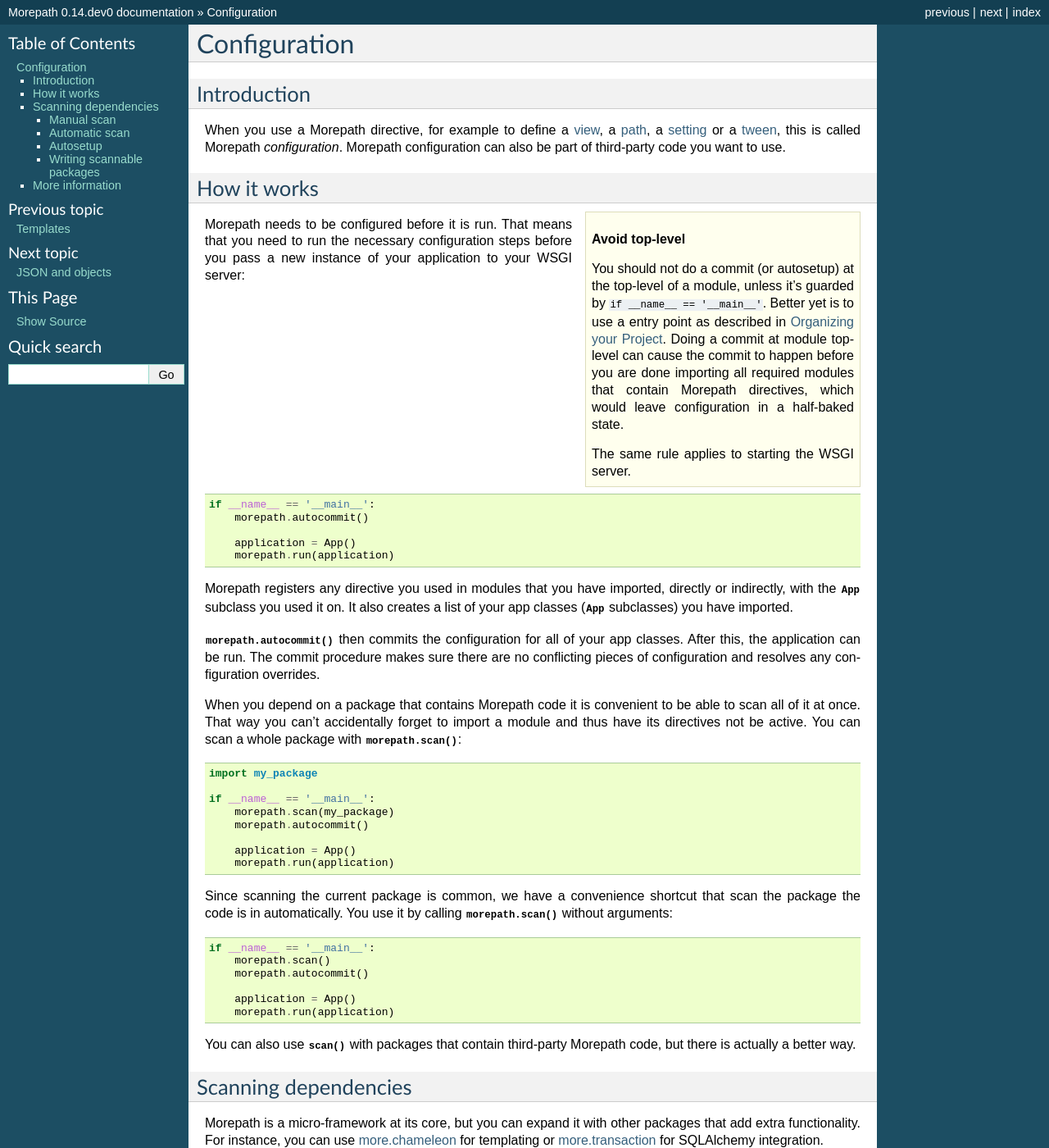
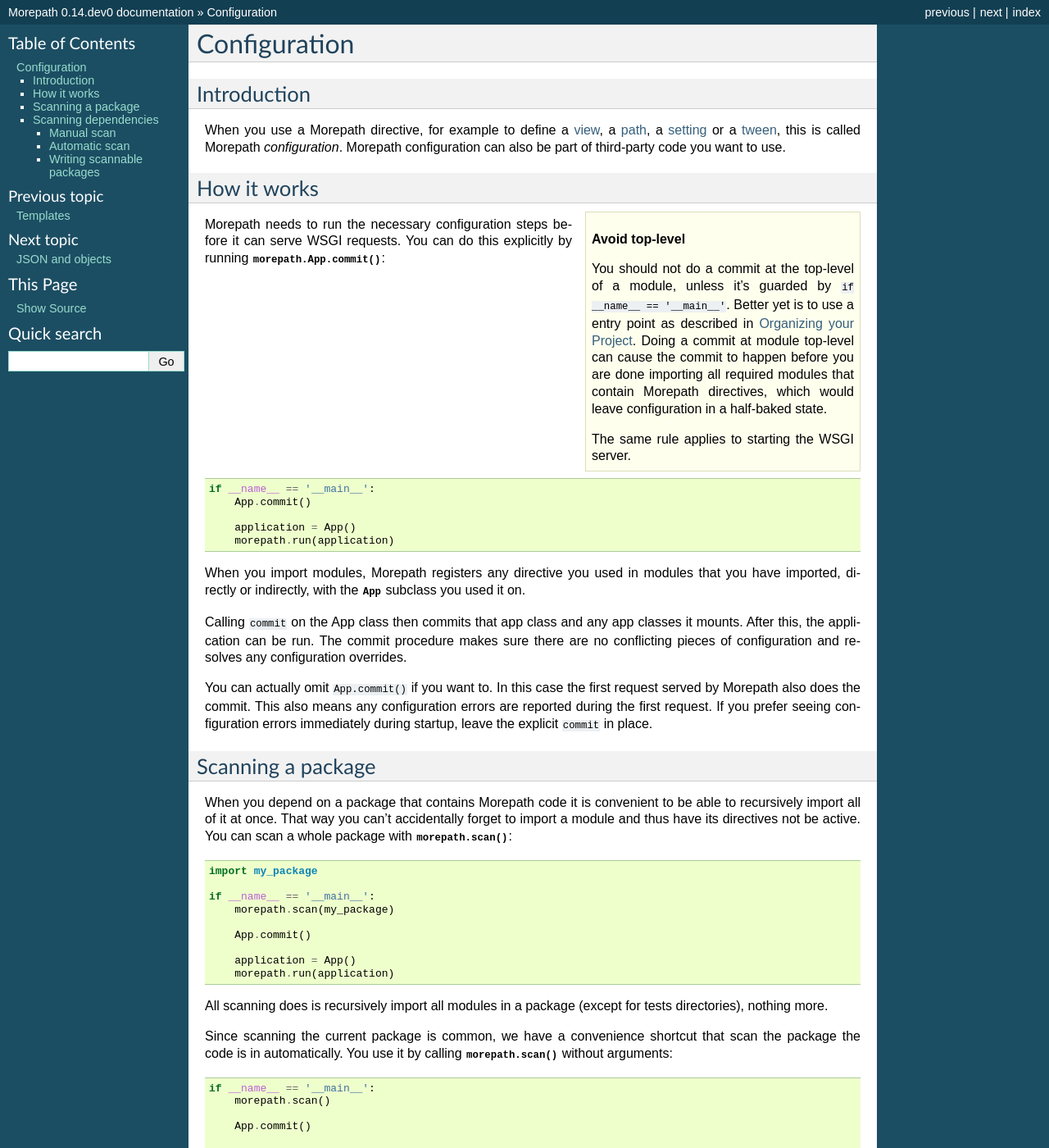
Before and after one commit to morepath/morepath, a Sphinx documentation site: the page built from doc/configuration.rst, in a window 1280 px wide and 1400 px high. Shown: the whole window at 82% size. Built offline with Sphinx 7.4.7, drawn with Linux system fonts in a browser that asks for light colours; some of the changed text lies outside the part shown.

Commit message:
Fix the docs to deprecate autosetup properly.

```diff
--- a/doc/configuration.rst
+++ b/doc/configuration.rst
@@ -15,50 +15,61 @@
 
 .. sidebar:: Avoid top-level
 
-  You should not do a commit (or autosetup) at the top-level of a
-  module, unless it's guarded by ``if __name__ == '__main__'``. Better
-  yet is to use a entry point as described in
-  :doc:`organizing_your_project`. Doing a commit at module top-level
-  can cause the commit to happen before you are done importing all
-  required modules that contain Morepath directives, which would leave
-  configuration in a half-baked state.
+  You should not do a commit at the top-level of a module, unless it's
+  guarded by ``if __name__ == '__main__'``. Better yet is to use a
+  entry point as described in :doc:`organizing_your_project`. Doing a
+  commit at module top-level can cause the commit to happen before you
+  are done importing all required modules that contain Morepath
+  directives, which would leave configuration in a half-baked state.
 
   The same rule applies to starting the WSGI server.
 
-Morepath needs to be configured before it is run. That means that you
-need to run the necessary configuration steps before you pass a new
-instance of your application to your WSGI server::
+Morepath needs to run the necessary configuration steps before it can
+serve WSGI requests. You can do this explicitly by running
+:meth:`morepath.App.commit`::
 
   if __name__ == '__main__':
-      morepath.autocommit()
+      App.commit()
 
       application = App()
       morepath.run(application)
 
-Morepath registers any directive you used in modules that you have
-imported, directly or indirectly, with the :class:`App` subclass you
-used it on. It also creates a list of your app classes (:class:`App`
-subclasses) you have imported.
+When you import modules, Morepath registers any directive you used in
+modules that you have imported, directly or indirectly, with the
+:class:`App` subclass you used it on.
 
-:func:`morepath.autocommit` then commits the configuration for all of
-your app classes. After this, the application can be run. The commit
-procedure makes sure there are no conflicting pieces of configuration
-and resolves any configuration overrides.
+Calling ``commit`` on the App class then commits that app class and
+any app classes it mounts. After this, the application can be run. The
+commit procedure makes sure there are no conflicting pieces of
+configuration and resolves any configuration overrides.
+
+You can actually omit ``App.commit()`` if you want to. In this case
+the first request served by Morepath also does the commit. This also
+means any configuration errors are reported during the first request.
+If you prefer seeing configuration errors immediately during startup,
+leave the explicit ``commit`` in place.
+
+Scanning a package
+------------------
 
 When you depend on a package that contains Morepath code it is
-convenient to be able to scan all of it at once. That way you can't
-accidentally forget to import a module and thus have its directives
-not be active. You can scan a whole package with
+convenient to be able to recursively import all of it at once. That
+way you can't accidentally forget to import a module and thus have its
+directives not be active. You can scan a whole package with
 :func:`morepath.scan`::
 
   import my_package
 
   if __name__ == '__main__':
       morepath.scan(my_package)
-      morepath.autocommit()
+
+      App.commit()
 
       application = App()
       morepath.run(application)
+
+All scanning does is recursively import all modules in a package
+(except for tests directories), nothing more.
 
 Since scanning the current package is common, we have a convenience
 shortcut that scan the package the code is in automatically. You use
@@ -66,13 +77,14 @@
 
   if __name__ == '__main__':
       morepath.scan()
-      morepath.autocommit()
+
+      App.commit()
 
       application = App()
       morepath.run(application)
 
 You can also use :func:`scan` with packages that contain third-party
-Morepath code, but there is actually a better way.
+Morepath code, but there is an easier way to do that.
 
 Scanning dependencies
 ---------------------
@@ -102,7 +114,8 @@
   if __name__ == '__main__':
       morepath.scan(more.jinja2) # scan Jinja2 package
       morepath.scan() # scan this package
-      morepath.autocommit()
+
+      App.commit()
 
       application = App()
       morepath.run(application)
@@ -138,7 +151,8 @@
   if __name__ == '__main__':
       morepath.autoscan()
       morepath.scan()
-      morepath.autocommit()
+
+      App.commit()
 
       application = App()
       morepath.run(application)
@@ -147,20 +161,14 @@
 anymore. We still need to run :func:`scan` without parameters
 however, so our own package or module gets scanned.
 
-We can get rid of the :func:`scan` line if we move our own code into a
-proper Python project too.
-
-Autosetup
-~~~~~~~~~
-
-In the previous example we still needed to scan the startup module
-itself, so that is why we need :func:`scan`. We can get rid of that
-line by turning the code into a full Python project with its own
-``setup.py``. The ``setup.py`` looks like this::
+If you move your code into a proper Python project that depends on
+Morepath you can also get rid of the ``morepath.scan()`` line by
+itself. The ``setup.py`` of your project then looks like this::
 
   setup(name='myapp',
         packages=find_packages(),
         install_requires=[
+           'more.jinja2',
            'morepath'
         ])
 
@@ -171,14 +179,15 @@
 to do this, including tips on how to best organize your Python code.
 
 Once you put your code in a Python project with a ``setup.py``, you can
-simplify the configuration scan to this::
+simplify the setup code to this::
 
   if __name__ == '__main__':
-      morepath.autosetup()
+      morepath.autoscan()
+      App.commit()
       morepath.run(App())
 
-:func:`morepath.autosetup()` makes sure to scan all packages with Morepath
-code, and commits the configuration.
+:func:`morepath.autoscan()` makes sure to scan all packages that
+depend on Morepath directly or indirectly.
 
 Writing scannable packages
 ~~~~~~~~~~~~~~~~~~~~~~~~~~
@@ -281,9 +290,3 @@
 
      Note that you still need to have ``morepath`` in the
      ``install_requires`` list for this to work.
-
-More information
-----------------
-
-Even more information and nitty gritty details can be found in the API
-docs.  See :doc:`api`.
--- a/doc/implementation.rst
+++ b/doc/implementation.rst
@@ -30,9 +30,8 @@
 commit
 ~~~~~~
 
-Configuration is then committed using :func:`morepath.autosetup`,
-:func:`morepath.autocommit`, :func:`morepath.commit` or
-:meth:`morepath.App.commit`.
+Configuration is then committed using :meth:`morepath.App.commit`, or
+the more low-level :func:`morepath.commit`.
 
 This causes :func:`dectate.commit` to be called for a particular App
 class. This takes all the configuration as recorded during import-time
--- a/doc/index.rst
+++ b/doc/index.rst
@@ -93,7 +93,6 @@
       return '<p>Hello document: %s!</p>' % self.id
 
   if __name__ == '__main__':
-      morepath.autocommit()
       morepath.run(App())
 
 Want to know what's going on? Check out the :doc:`Quickstart <quickstart>`!
--- a/doc/organizing_your_project.rst
+++ b/doc/organizing_your_project.rst
@@ -89,7 +89,7 @@
 Morepath. Doing this makes everybody who installs your project
 automatically also pull in a release of Morepath and its own
 dependencies. In addition, it lets this package be found and
-configured when you use :func:`morepath.autosetup`.
+configured when you use :func:`morepath.autoscan`.
 
 Finally there is an ``entry_points`` section that declares a console
 script (something you can run on the command-prompt of your operating
@@ -199,13 +199,19 @@
   from .app import App
 
   def run():
-      morepath.autosetup()
+      morepath.autoscan()
+      App.commit()
       morepath.run(App())
 
-This run function does two things:
+This run function does the following:
 
-* Use :func:`morepath.autosetup()` to set up Morepath, including any
-  of your code.
+* Use :func:`morepath.autoscan()` to recursively import your own
+  package plus any dependencies that are installed.
+
+* Commit the ``App`` class so that its configuration is ready. You can
+  omit this step and in this case the configuration is committed when
+  Morepath processes the first request. But if you want to see configuration errors
+  at startup, use an explicit ``commit``.
 
 * start a WSGI server for the ``App`` instance on port localhost,
   port 5000. This uses the standard library wsgiref WSGI server. Note
@@ -230,7 +236,7 @@
 * Check whether your project has a ``setup.py`` with an
   ``install_requires`` that depends on ``morepath`` (possibly
   indirectly through another dependency). You need to declare your
-  code as a project so that ``autosetup`` can find it.
+  code as a project so that ``autoscan`` can find it.
 
 * Check whether your project is installed in a virtualenv using ``pip
   install -e .`` or in a buildout. Morepath needs to be able to find
@@ -245,17 +251,16 @@
     import mysterious_package
 
     morepath.scan(mysterious_package)
-    morepath.autosetup()
 
   If this fixes things, the package is somehow not being picked up for
   automatic scanning. Check the package's ``setup.py``.
 
 * Try manually importing the modules before doing a
-  :func:`morepath.autosetup` and see whether it works then::
+  :func:`morepath.autoscan` and see whether it works then::
 
     import mysterious_module
 
-    morepath.autosetup()
+    morepath.autoscan()
 
   If this fixes things, then your own package is not being picked up
   as a Morepath package for some reason.
@@ -281,7 +286,8 @@
   from .app import App
 
   def run():
-      morepath.autosetup()
+      morepath.autoscan()
+      App.commit()
       run_simple('localhost', 8080, App(), use_reloader=True)
 
 Using this runner changes to Python code in your package trigger a
@@ -333,7 +339,8 @@
 app::
 
   def wsgi_factory():
-     morepath.autosetup()
+     morepath.autoscan()
+     App.commit()
      return App()
 
   $ waitress-serve --call myproject.run:wsgi_factory
```
Also changed, not shown: CHANGES.txt (+28 -21 lines), doc/more.static.rst (+5 -4 lines), 1 other file.
